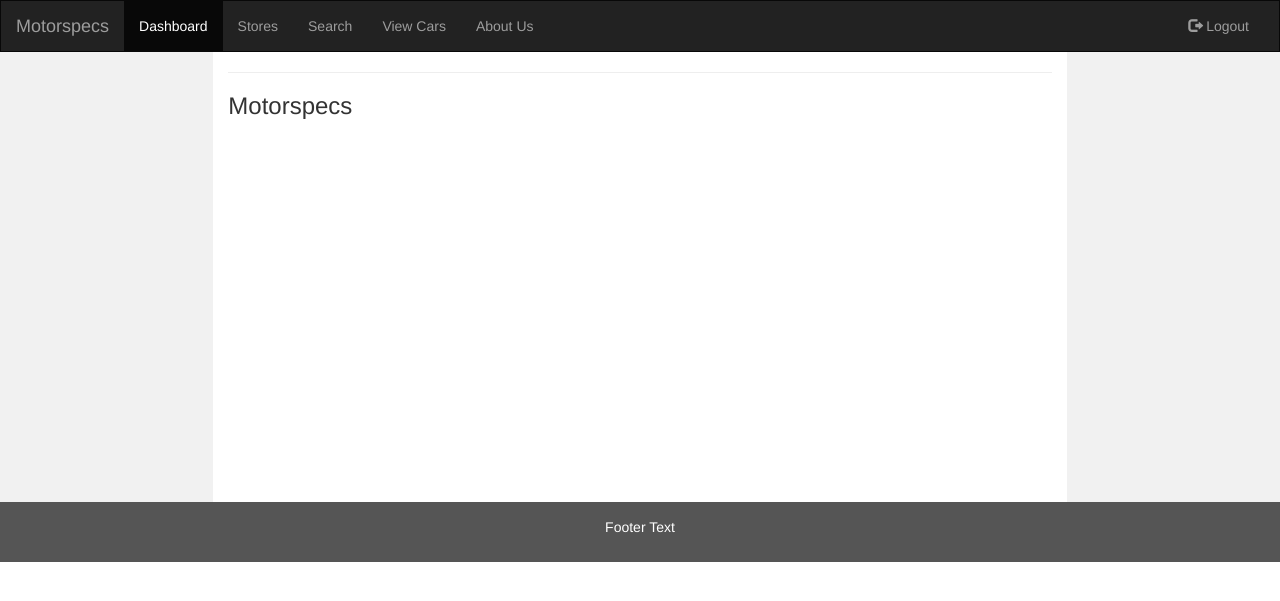
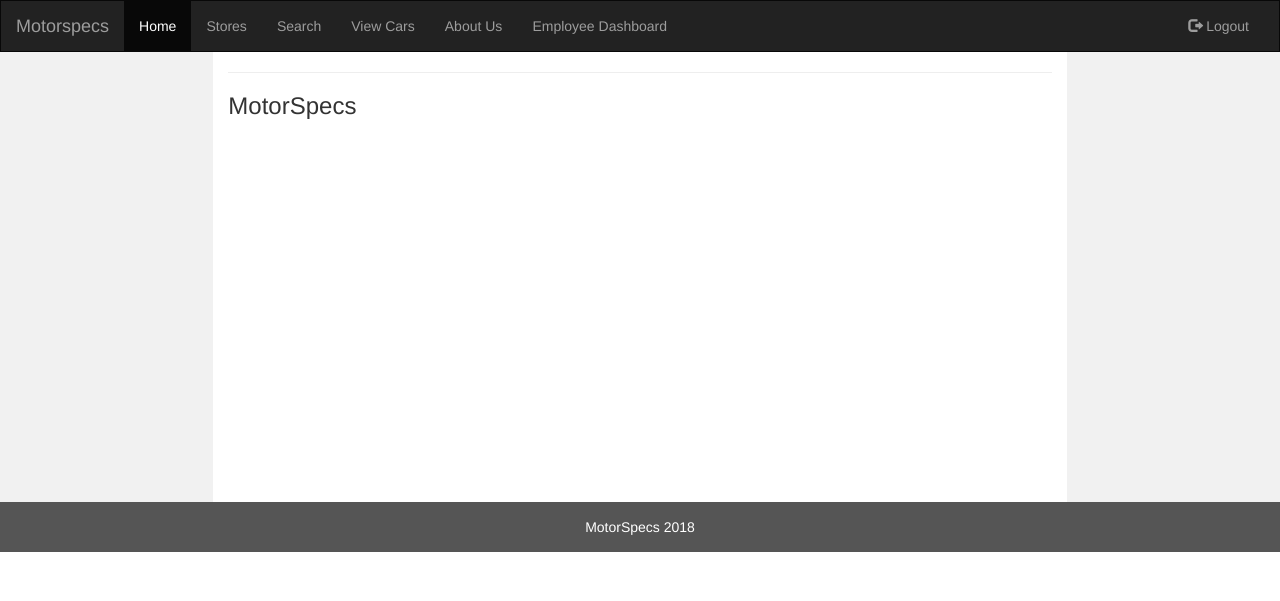
Before and after one commit to joshuawzj/Motor_Spec, a Django app: page /home/ in a window 1280 px wide. Shown: the top 601 px of the page. Run offline with Django 3.2, Linux system fonts and the light colour scheme; a user stored in the database is signed in; some libraries are stand-ins or nearby versions.

Commit message:
Fixed navbar

```diff
--- a/MotorSpecs/MotorSpecs/urls.py
+++ b/MotorSpecs/MotorSpecs/urls.py
@@ -24,6 +24,7 @@ from django.contrib.auth.views import LogoutView
 
 urlpatterns = [
     path('admin/', admin.site.urls),
+    path('', WebApp.views.home, name='home'),
     path('home/', WebApp.views.home, name='home'),
     path('login/', LoginView.as_view(template_name='WebApp/login.html'), name='login'),
     path('logout/', LogoutView.as_view(), {'next_page': settings.LOGOUT_REDIRECT_URL}, name='logout'),
--- a/MotorSpecs/WebApp/templates/WebApp/base.html
+++ b/MotorSpecs/WebApp/templates/WebApp/base.html
@@ -55,17 +55,8 @@
     </div>
     <div class="collapse navbar-collapse" id="myNavbar">
       <ul class="nav navbar-nav">
-
-        {% if user.is_authenticated %}
-        <li class="active"><a href="#">Dashboard</a></li> <!--show dashboard link for employees only-->
-        {% else %}
-        <li class="active"><a href="/home/">Home</a></li>
-        {% endif %}
-
-        <li><a href="#">Stores</a></li>
-        <li><a href="#">Search</a></li>
-        <li><a href="#">View Cars</a></li>
-        <li><a href="#">About Us</a></li>
+      	{% block navbuttons %}
+	{% endblock navbuttons %}
       </ul>
 
       <ul class="nav navbar-nav navbar-right">
@@ -87,7 +78,7 @@
     <div class="col-sm-8 text-left">
       {% block content %} {% endblock %}
       <hr>
-      <h3>Motorspecs</h3>
+      <h3>MotorSpecs</h3>
     </div>
     <div class="col-sm-2 sidenav">
     <!--right-side column-->
@@ -95,8 +86,10 @@
   </div>
 </div>
 
-<footer class="container-fluid text-center">
-  <p>Footer Text</p>
+<footer class="page-footer font-small white">
+
+  <div class="footer-copyright text-center py-3">MotorSpecs 2018</div>
+
 </footer>
 
 </body>
--- a/MotorSpecs/WebApp/templates/WebApp/home.html
+++ b/MotorSpecs/WebApp/templates/WebApp/home.html
@@ -1 +1,12 @@
 {% extends "WebApp/base.html" %}
+
+{% block navbuttons %}
+        <li class="active"><a href="/home/">Home</a></li>
+        <li><a href="#">Stores</a></li>
+        <li><a href="#">Search</a></li>
+        <li><a href="#">View Cars</a></li>
+        <li><a href="#">About Us</a></li>
+	{% if user.is_authenticated %}
+        <li><a href="/dashboard/">Employee Dashboard</a></li> <!--show dashboard link for employees only-->
+      	{% endif %}
+{% endblock navbuttons %}
```
Also changed, not shown: MotorSpecs/WebApp/templates/WebApp/dashboard.html (+11 -0 lines), MotorSpecs/WebApp/templates/WebApp/login.html (+11 -0 lines), MotorSpecs/db.sqlite3.
